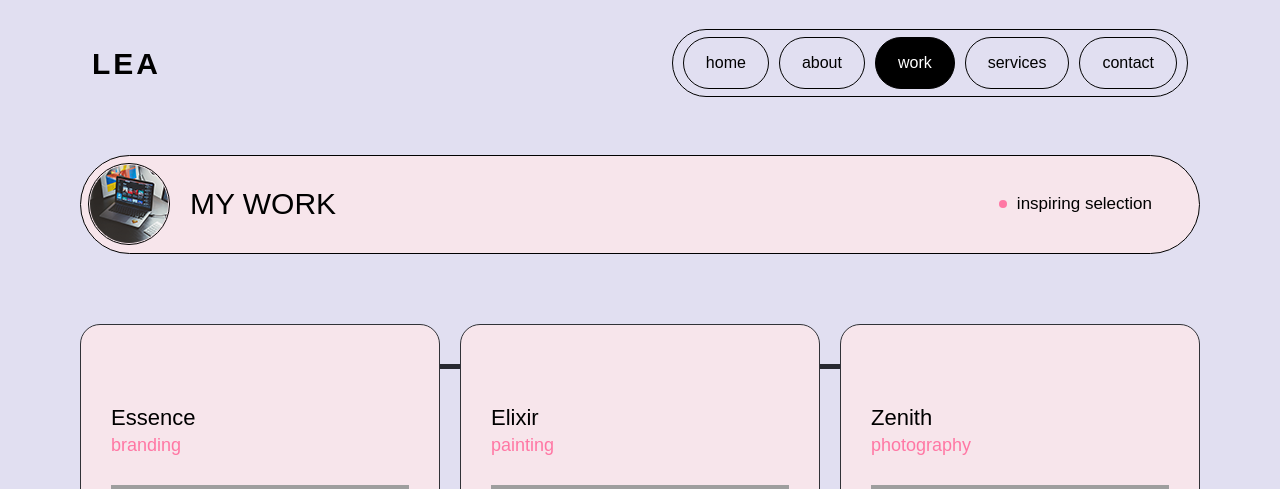
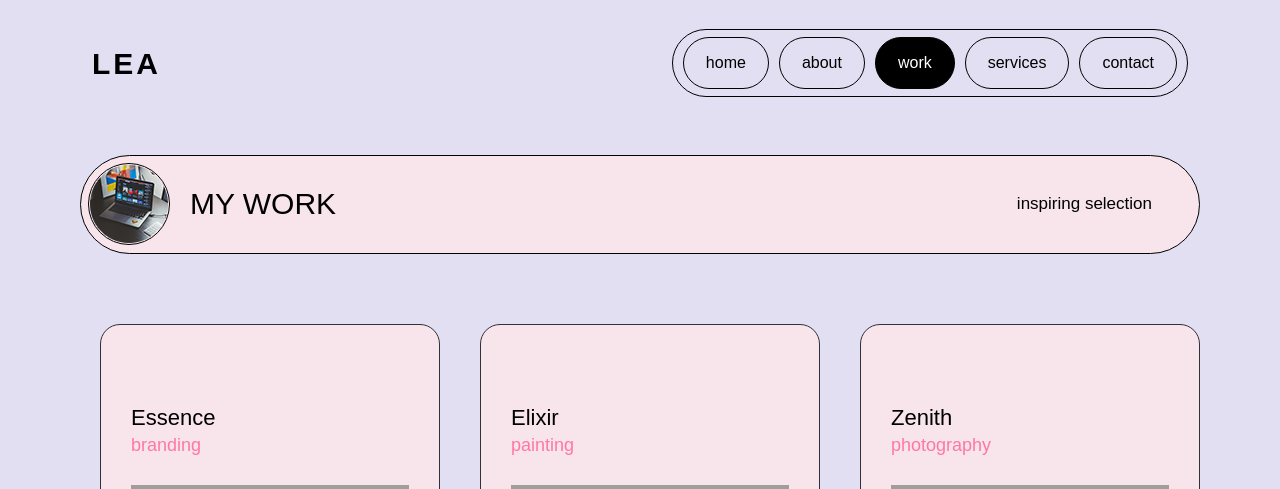
Before and after one commit to geoHayekGeek/portfolio, a PHP site: page /work in a window 1280 px wide. Shown: the part 139-628 px from the top of the page. Run offline with PHP 8.4, Linux system fonts and the light colour scheme; style sheets or scripts are compiled from the project's sources; some libraries are stand-ins or nearby versions; grey boxes are pictures that could not be loaded.

Commit message:
fixing ui bug in work page

```diff
--- a/assets/scss/style.scss
+++ b/assets/scss/style.scss
@@ -1054,6 +1054,7 @@ html {
             /** END SERVICES */
 
             /** START WORK */
+
             #work_section {
                 @media screen and (min-width: 992px) {
                     padding: 0;
@@ -1120,7 +1121,7 @@ html {
                                 border-radius: 50%;
                                 background-color: var(--color-pink);
                                 margin-right: 10px;
-                                float: left;
+                                /* float: left; */
                                 margin-top: 9px;
                             }
                         }
@@ -1130,6 +1131,9 @@ html {
                 .w-row {
                     margin-left: -10px;
                     margin-right: -10px;
+                    display: flex;
+                    flex-wrap: wrap;
+                    gap: 20px;
 
                     &::before {
                         content: " ";
@@ -1146,13 +1150,18 @@ html {
 
                     .w-col {
                         position: relative;
-                        float: left;
+                        /* float: left; */
                         min-height: 1px;
                         padding-left: 10px;
                         padding-right: 10px;
+                        /* Adjust for column width minus gap */
+                        box-sizing: border-box;
 
                         @media screen and (max-width: 767px) {
                             width: 100% !important;
+                        }
+                        @media screen and (min-width: 767px) {
+                            flex: 1 1 calc(33.333% - 20px);
                         }
                     }
 
```
Also changed, not shown: work.php (line endings or trailing spaces).
